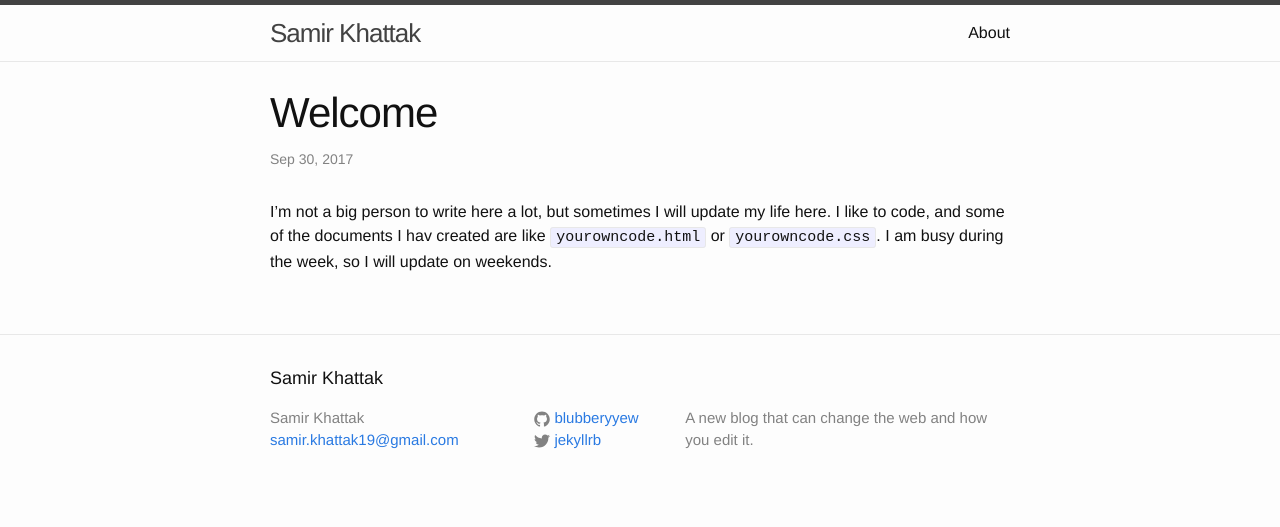
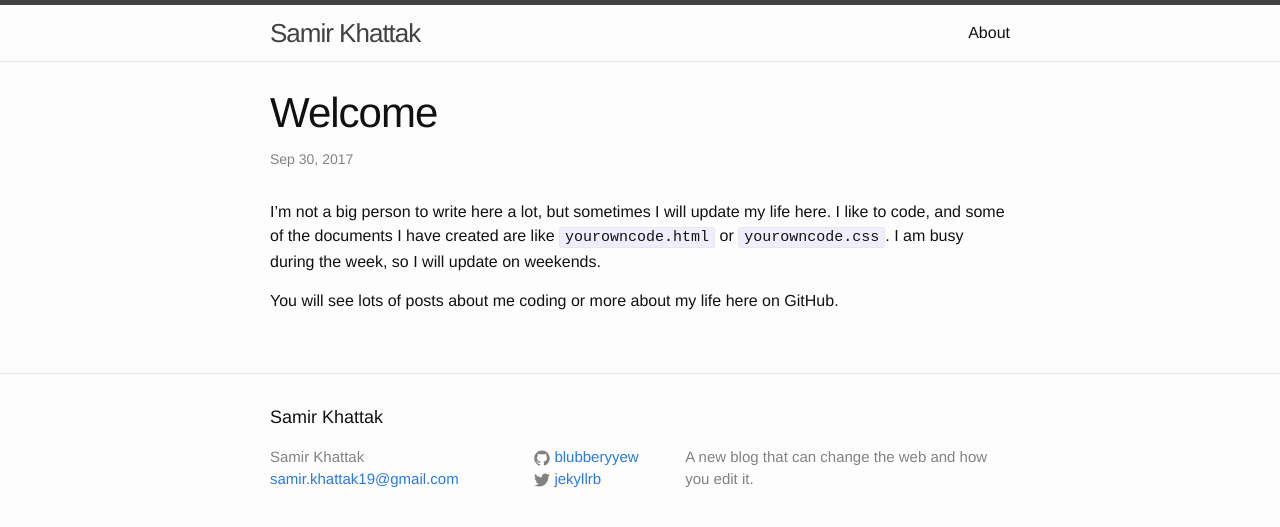
Before and after one commit to blubberyyew/blubberyyew.github.io, a Jekyll site: the page built from _posts/2017-09-30-welcome-to-jekyll.markdown, in a window 1280 px wide. Shown: the top 527 px of the page. Built offline with Jekyll 4.4.1, drawn with Linux system fonts in a browser that asks for light colours.

Commit message:
Update 2017-09-30-welcome-to-jekyll.markdown

```diff
--- a/_posts/2017-09-30-welcome-to-jekyll.markdown
+++ b/_posts/2017-09-30-welcome-to-jekyll.markdown
@@ -4,4 +4,6 @@ title:  "Welcome"
 date:   2017-09-30 13:51:07 +0000
 categories: jekyll update
 ---
-I'm not a big person to write here a lot, but sometimes I will update my life here. I like to code, and some of the documents I hav created are like `yourowncode.html` or `yourowncode.css`. I am busy during the week, so I will update on weekends.
+I'm not a big person to write here a lot, but sometimes I will update my life here. I like to code, and some of the documents I have created are like `yourowncode.html` or `yourowncode.css`. I am busy during the week, so I will update on weekends.
+
+You will see lots of posts about me coding or more about my life here on GitHub.
```
